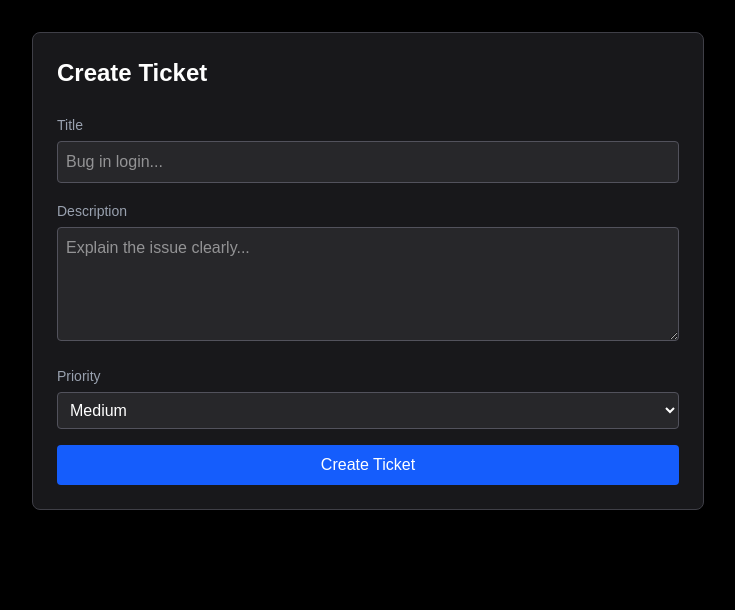
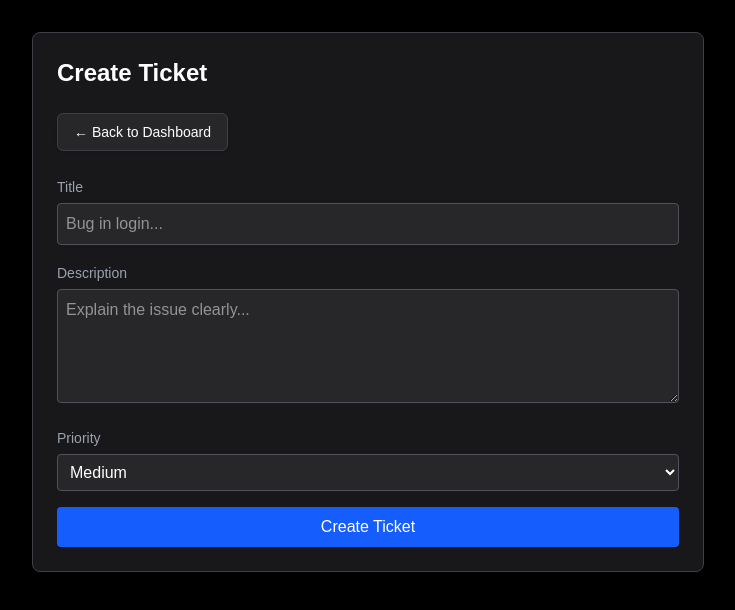
Before and after one commit to ashutosh273git/askit, a Next.js app: page /create-ticket in a window 1280 px wide. Shown: the top 610 px of the page, without its empty margins (272-1007 px from the left). Built offline with nearby package versions, Linux system fonts and the light colour scheme.

Commit message:
added buttons to go between pages

```diff
--- a/app/all-tickets/page.tsx
+++ b/app/all-tickets/page.tsx
@@ -1,5 +1,6 @@
 "use client";
 
+import GoBackButton from "@/components/back-button";
 import { useEffect, useState } from "react";
 
 type Ticket = {
@@ -27,6 +28,7 @@ export default function GetAllTickets() {
   return (
     <div className="min-h-screen bg-black text-white p-8">
       <h1 className="text-3xl font-bold mb-6">All Tickets</h1>
+      <GoBackButton />
 
       {loading ? (
         <p className="text-gray-400">Loading tickets...</p>
--- a/app/api/ticket/get-your-tickets/route.ts
+++ b/app/api/ticket/get-your-tickets/route.ts
@@ -9,18 +9,15 @@ export async function GET() {
       headers: await headers(),
     });
 
-    if(!session){
-        return NextResponse.json(
-            {error: "Unauthorized"},
-            {status: 401}
-        )
+    if (!session) {
+      return NextResponse.json({ error: "Unauthorized" }, { status: 401 });
     }
 
     const tickets = await Ticket.find({
-        createdBy: session.user.id
-    }).sort({createdAt: -1})
+      createdBy: session.user.id,
+    }).sort({ createdAt: -1 });
 
-    return NextResponse.json(tickets, {status: 200})
+    return NextResponse.json(tickets, { status: 200 });
   } catch (error) {
     return NextResponse.json(
       { error: "Failed to fetch tickets" },
--- a/app/create-ticket/page.tsx
+++ b/app/create-ticket/page.tsx
@@ -1,4 +1,5 @@
-"use client"
+"use client";
+import GoBackButton from "@/components/back-button";
 import { useRouter } from "next/navigation";
 import { useState } from "react";
 
@@ -34,6 +35,7 @@ export default function CreateTicket() {
     <div className="min-h-screen bg-black text-white p-8">
       <div className="max-w-2xl mx-auto bg-zinc-900 border border-zinc-700 rounded-lg p-6">
         <h1 className="text-2xl font-bold mb-6">Create Ticket</h1>
+        <GoBackButton />
 
         <form onSubmit={handleSubmit} className="space-y-4">
           {/* Title */}
--- a/app/dashboard/page.tsx
+++ b/app/dashboard/page.tsx
@@ -1,31 +1,90 @@
+// import { auth } from "@/lib/auth";
+// import { redirect } from "next/navigation";
+// import LogoutButton from "../../components/logout-button";
+// import { headers } from "next/headers";
+
+// export default async function DashboardPage() {
+
+//   // const reqHeaders = await headers();
+
+//   const session = await auth.api.getSession({
+//     headers: await headers(),
+//   });
+//   if (!session) {
+//     redirect("/login");
+//   }
+//   if(session.user.role === "admin"){
+//     redirect("/admin")
+//   }
+
+//   return (
+//     <div className="min-h-screen flex flex-col items-center justify-center bg-black text-white">
+//       <h1 className="text-3xl font-bold mb-2">Welcome, {session.user.name}</h1>
+
+//       <p className="text-zinc-400 mb-6">{session.user.email}</p>
+
+
+//       <LogoutButton />
+
+
+//     </div>
+//   );
+// }
+
 import { auth } from "@/lib/auth";
 import { redirect } from "next/navigation";
-import LogoutButton from "../../components/logout-button";
 import { headers } from "next/headers";
+import LogoutButton from "@/components/logout-button";
+import DashboardButton from "@/components/dashboard-button";
 
 export default async function DashboardPage() {
-
-  // const reqHeaders = await headers();
-
   const session = await auth.api.getSession({
     headers: await headers(),
   });
+
   if (!session) {
     redirect("/login");
   }
-  if(session.user.role === "admin"){
-    redirect("/admin")
+
+  if (session.user.role === "admin") {
+    redirect("/admin");
   }
 
   return (
-    <div className="min-h-screen flex flex-col items-center justify-center bg-black text-white">
-      <h1 className="text-3xl font-bold mb-2">Welcome, {session.user.name}</h1>
+    <div className="min-h-screen flex flex-col items-center justify-center bg-black text-white px-6">
+      <h1 className="text-3xl font-bold mb-2">
+        Welcome, {session.user.name}
+      </h1>
 
-      <p className="text-zinc-400 mb-6">{session.user.email}</p>
+      <p className="text-zinc-400 mb-8">
+        {session.user.email}
+      </p>
 
-      <LogoutButton />
+      {/* Buttons */}
+      <div className="grid md:grid-cols-3 gap-4 w-full max-w-3xl">
+        <DashboardButton
+          label="➕ Create Ticket"
+          href="/create-ticket"
+          variant="primary"
+        />
 
+        <DashboardButton
+          label="📋 All Tickets"
+          href="/all-tickets"
+          variant="secondary"
+        />
 
+        <DashboardButton
+          label="👤 Your Tickets"
+          href="/your-tickets"
+          variant="secondary"
+        />
+      </div>
+
+      {/* Logout */}
+      <div className="mt-10">
+        <LogoutButton />
+      </div>
     </div>
   );
 }
--- a/app/your-tickets/page.tsx
+++ b/app/your-tickets/page.tsx
@@ -1,5 +1,6 @@
 "use client";
 
+import GoBackButton from "@/components/back-button";
 import { useEffect, useState } from "react";
 
 type Ticket = {
@@ -27,7 +28,7 @@ export default function GetAllTickets() {
   return (
     <div className="min-h-screen bg-black text-white p-8">
       <h1 className="text-3xl font-bold mb-6">Your Tickets</h1>
-
+      <GoBackButton />
       {loading ? (
         <p className="text-gray-400">Loading tickets...</p>
       ) : tickets.length === 0 ? (
@@ -41,9 +42,7 @@ export default function GetAllTickets() {
             >
               <div className="flex justify-between items-start">
                 <div>
-                  <h2 className="text-lg font-semibold">
-                    {ticket.title}
-                  </h2>
+                  <h2 className="text-lg font-semibold">{ticket.title}</h2>
 
                   <p className="text-sm text-gray-400 mt-1">
                     {ticket.description}
@@ -61,8 +60,7 @@ export default function GetAllTickets() {
               </div>
 
               <p className="text-xs text-gray-500 mt-3">
-                Created:{" "}
-                {new Date(ticket.createdAt).toLocaleDateString()}
+                Created: {new Date(ticket.createdAt).toLocaleDateString()}
               </p>
             </div>
           ))}
--- /dev/null
+++ b/components/back-button.tsx
@@ -0,0 +1,28 @@
+"use client";
+
+import { useRouter } from "next/navigation";
+
+export default function GoBackButton() {
+  const router = useRouter();
+
+  return (
+    <button
+      onClick={() => router.push("/dashboard")}
+      className="
+        mb-6
+        flex items-center gap-2
+        px-4 py-2
+        rounded-md
+        bg-zinc-800
+        border border-zinc-700
+        text-sm text-white
+        hover:bg-zinc-700
+        hover:border-zinc-500
+        transition
+        shadow-sm
+      "
+    >
+      ← Back to Dashboard
+    </button>
+  );
+}
--- /dev/null
+++ b/components/dashboard-button.tsx
@@ -0,0 +1,36 @@
+"use client";
+
+import { useRouter } from "next/navigation";
+
+type DashboardButtonProps = {
+  label: string;
+  href: string;
+  variant?: "primary" | "secondary";
+};
+
+export default function DashboardButton({
+  label,
+  href,
+  variant = "primary",
+}: DashboardButtonProps) {
+  const router = useRouter();
+
+  const baseStyle =
+    "w-full px-4 py-3 rounded-lg font-medium transition text-center";
+
+  const variants = {
+    primary:
+      "bg-blue-600 hover:bg-blue-700 text-white",
+    secondary:
+      "bg-zinc-800 hover:bg-zinc-700 text-white border border-zinc-700",
+  };
+
+  return (
+    <button
+      onClick={() => router.push(href)}
+      className={`${baseStyle} ${variants[variant]}`}
+    >
+      {label}
+    </button>
+  );
+}
```
